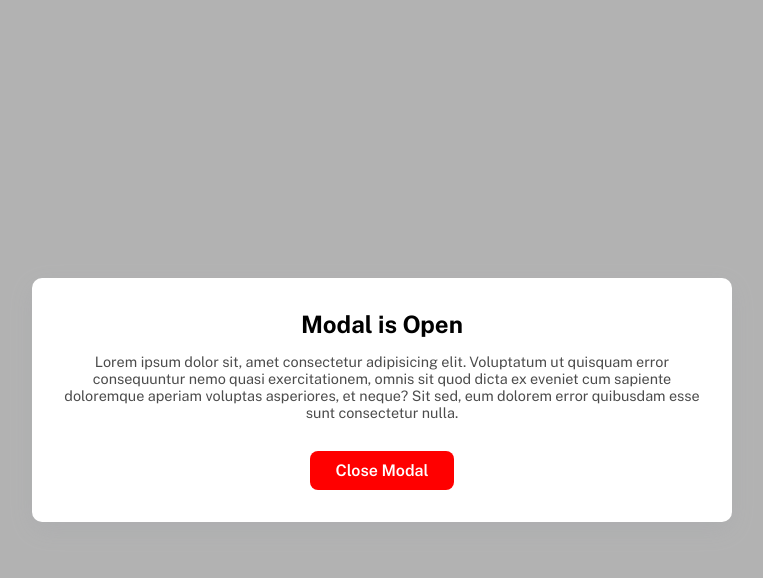
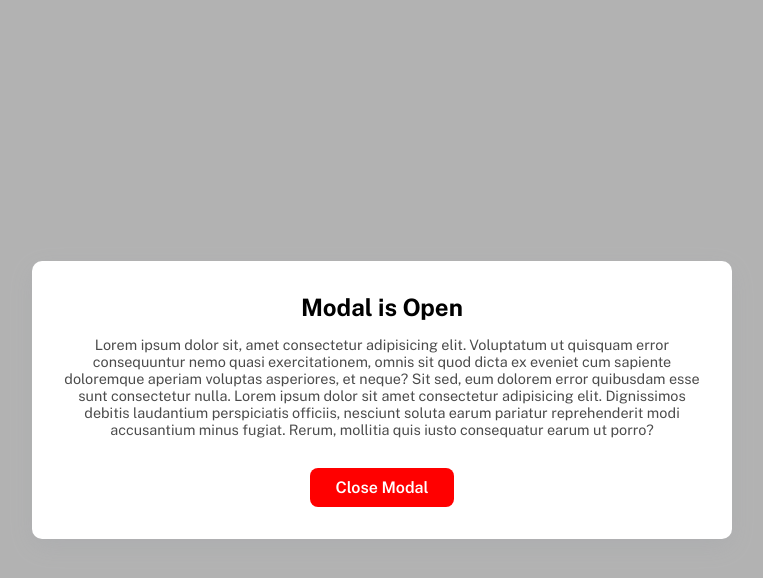
Before and after one commit to Mosericko/Simple-Modal, a plain HTML site: page index.html in a window 1280 px wide. Both pictures are taken after a click on the button "Open Modal". Shown: the whole page, without its empty margins (258-1021 px from the left). Drawn offline with nearby package versions, Linux system fonts and the light colour scheme.

Commit message:
more-text

```diff
--- a/index.html
+++ b/index.html
@@ -20,7 +20,10 @@
           ut quisquam error consequuntur nemo quasi exercitationem, omnis sit
           quod dicta ex eveniet cum sapiente doloremque aperiam voluptas
           asperiores, et neque? Sit sed, eum dolorem error quibusdam esse sunt
-          consectetur nulla.
+          consectetur nulla. Lorem ipsum dolor sit amet consectetur adipisicing
+          elit. Dignissimos debitis laudantium perspiciatis officiis, nesciunt
+          soluta earum pariatur reprehenderit modi accusantium minus fugiat.
+          Rerum, mollitia quis iusto consequatur earum ut porro?
         </p>
 
         <button data-close type="button" class="button">Close Modal</button>
```
